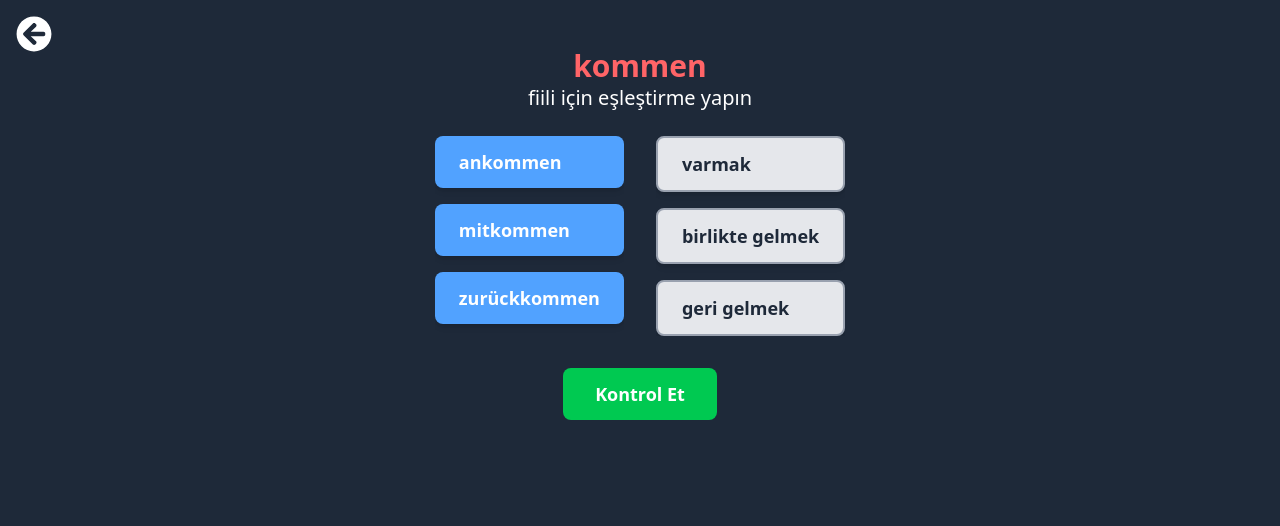
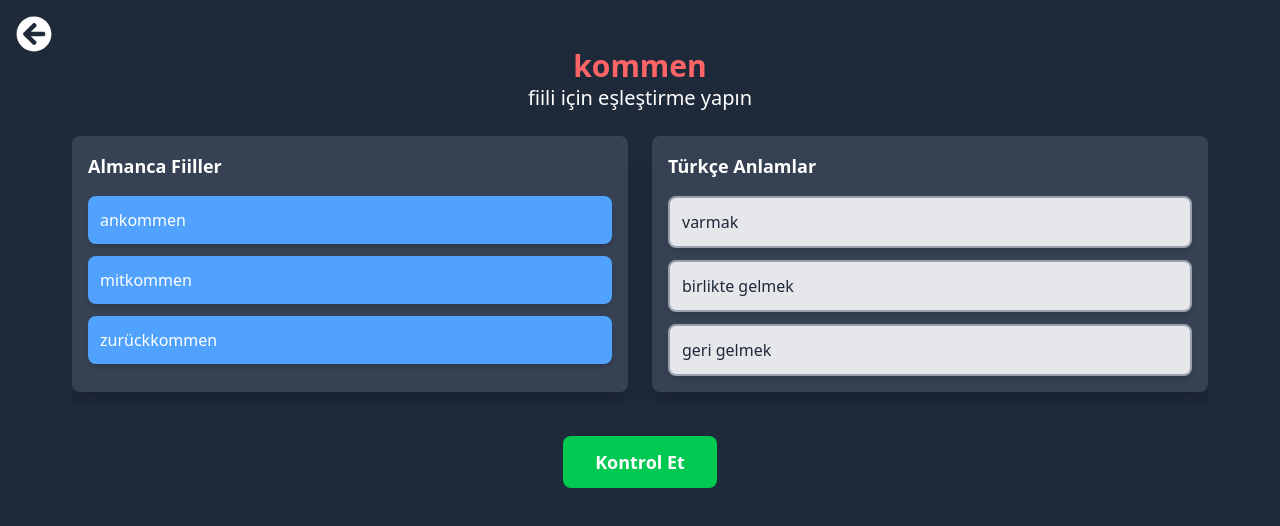
Before and after one commit to olcayaltun/DeutschVerben, a React (Vite) app: page /tren in a window 1280 px wide. Shown: the top 526 px of the page. Built offline with nearby package versions, Linux system fonts and the light colour scheme.

Commit message:
kppdsASJHDl

```diff
--- a/src/pages/Tren.jsx
+++ b/src/pages/Tren.jsx
@@ -35,8 +35,8 @@ const Tren = () => {
   const handleTouchStart = (event, word) => {
     event.preventDefault();
     const wordElement = document.getElementById(word);
+    const rect = wordElement.getBoundingClientRect();
 
-    const rect = wordElement.getBoundingClientRect();
     wordElement.dataset.originalX = rect.left;
     wordElement.dataset.originalY = rect.top;
 
@@ -122,21 +122,22 @@ const Tren = () => {
           </button>
         </div>
       ) : (
-        <div className="w-full max-w-4xl mx-auto py-8">
+        <div className="w-full max-w-6xl mx-auto py-8 px-2">
           <h2 className="text-xl mb-6 text-center text-white">
-            <span className="text-3xl text-red-400 font-bold">
+            <span className="text-2xl sm:text-3xl text-red-400 font-bold">
               {currentVerb}
             </span>
             <br />
             fiili için eşleştirme yapın
           </h2>
 
-          <div className="flex gap-8 justify-center">
+          <div className="flex flex-row overflow-x-auto pb-3 gap-4 sm:gap-6">
             {/* Almanca Kelimeler */}
-            <div
-              className="space-y-4 overflow-y-auto"
-              style={{ maxHeight: "500px" }}
-            >
+            <div className="min-w-[300px] flex-1 bg-gray-700 rounded-lg shadow-xl p-4">
+              <h3 className="text-white text-lg font-bold mb-4">
+                Almanca Fiiller
+              </h3>
+              <div className="space-y-3">
                 {wordKeys.map((word) => {
                   const isCorrect =
                     matches.find((m) => m.word === word)?.match === words[word];
@@ -144,9 +145,9 @@ const Tren = () => {
                     <div
                       key={word}
                       id={word}
-                    className={`px-6 py-3 rounded-lg text-lg cursor-grab touch-none ${
+                      className={`p-3 rounded-lg cursor-grab touch-none ${
                         isCorrect ? "bg-green-400" : "bg-blue-400"
-                    } text-white font-semibold shadow-md transition-colors`}
+                      } text-white font-medium shadow-md transition-all truncate`}
                       onTouchStart={(e) => handleTouchStart(e, word)}
                     >
                       {word}
@@ -154,12 +155,14 @@ const Tren = () => {
                   );
                 })}
               </div>
+            </div>
 
             {/* Türkçe Anlamlar */}
-            <div
-              className="space-y-4 overflow-y-auto"
-              style={{ maxHeight: "500px" }}
-            >
+            <div className="min-w-[300px] flex-1 bg-gray-700 rounded-lg shadow-xl p-4">
+              <h3 className="text-white text-lg font-bold mb-4">
+                Türkçe Anlamlar
+              </h3>
+              <div className="space-y-3">
                 {shuffledMeanings.map((meaning) => {
                   const matchedWord = matches.find(
                     (m) => m.match === meaning
@@ -172,28 +175,19 @@ const Tren = () => {
                     <div
                       key={meaning}
                       data-meaning={meaning}
-                    className={`px-6 py-3 rounded-lg text-lg border-2 ${
+                      className={`p-3 rounded-lg border-2 ${
                         isCorrect
                           ? "bg-green-400 border-green-600"
                           : matchedWord
                           ? "bg-red-400 border-red-600"
                           : "bg-gray-200 border-gray-400"
-                    } text-gray-800 font-semibold shadow-md`}
-                    style={{
-                      display: "flex",
-                      alignItems: "center",
-                      justifyContent: "space-between", // Kelime ve anlam arasındaki boşluk
-                    }}
+                      } text-gray-800 font-medium shadow-md truncate`}
                     >
-                    <span>{meaning}</span>
-                    {matchedWord && (
-                      <span className="text-blue-500 font-semibold">
-                        {matchedWord}
-                      </span>
-                    )}
+                      {meaning}
                     </div>
                   );
                 })}
+              </div>
             </div>
           </div>
 
```
Lines whose indentation alone changed are shown as unchanged.
